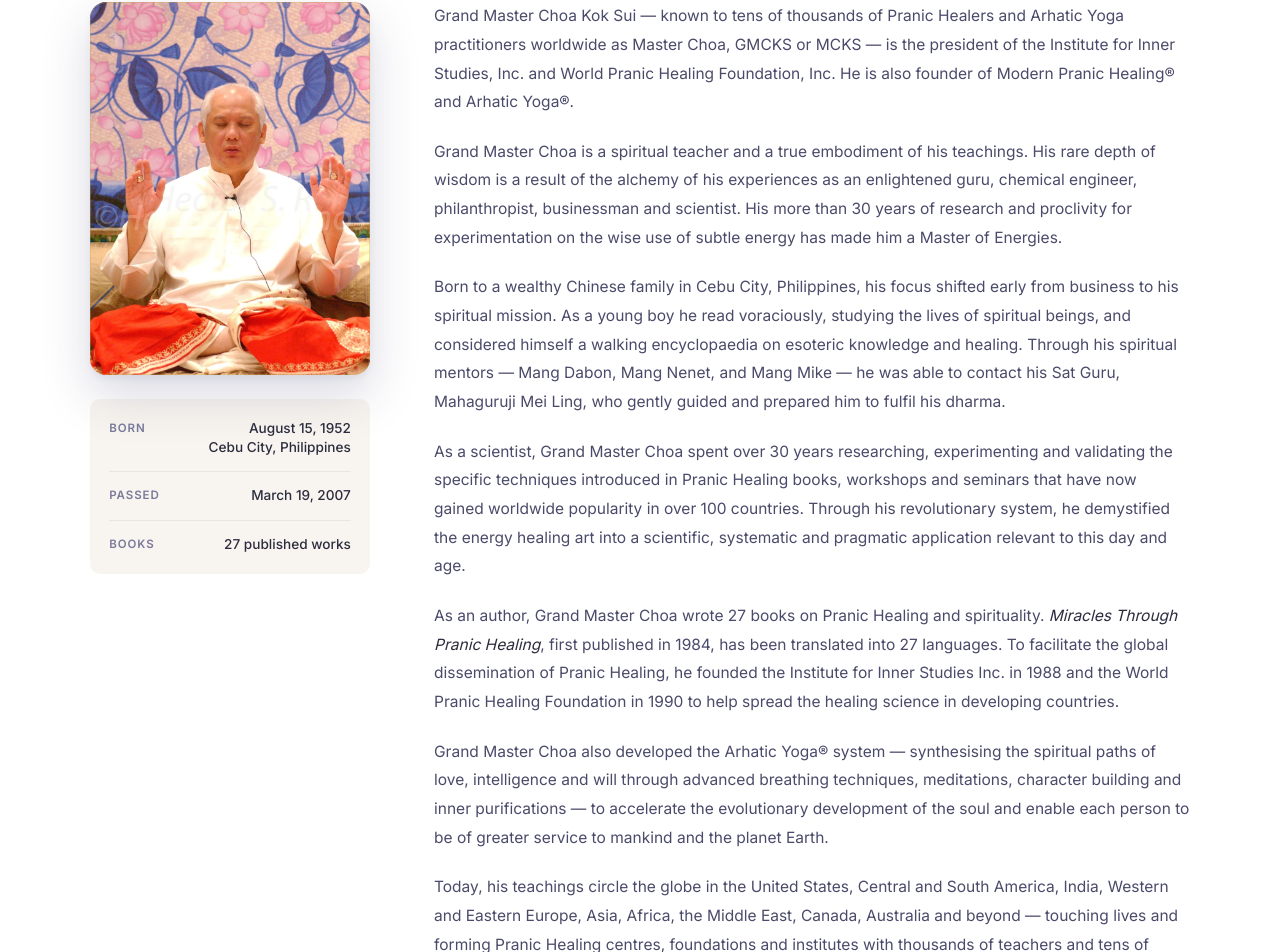
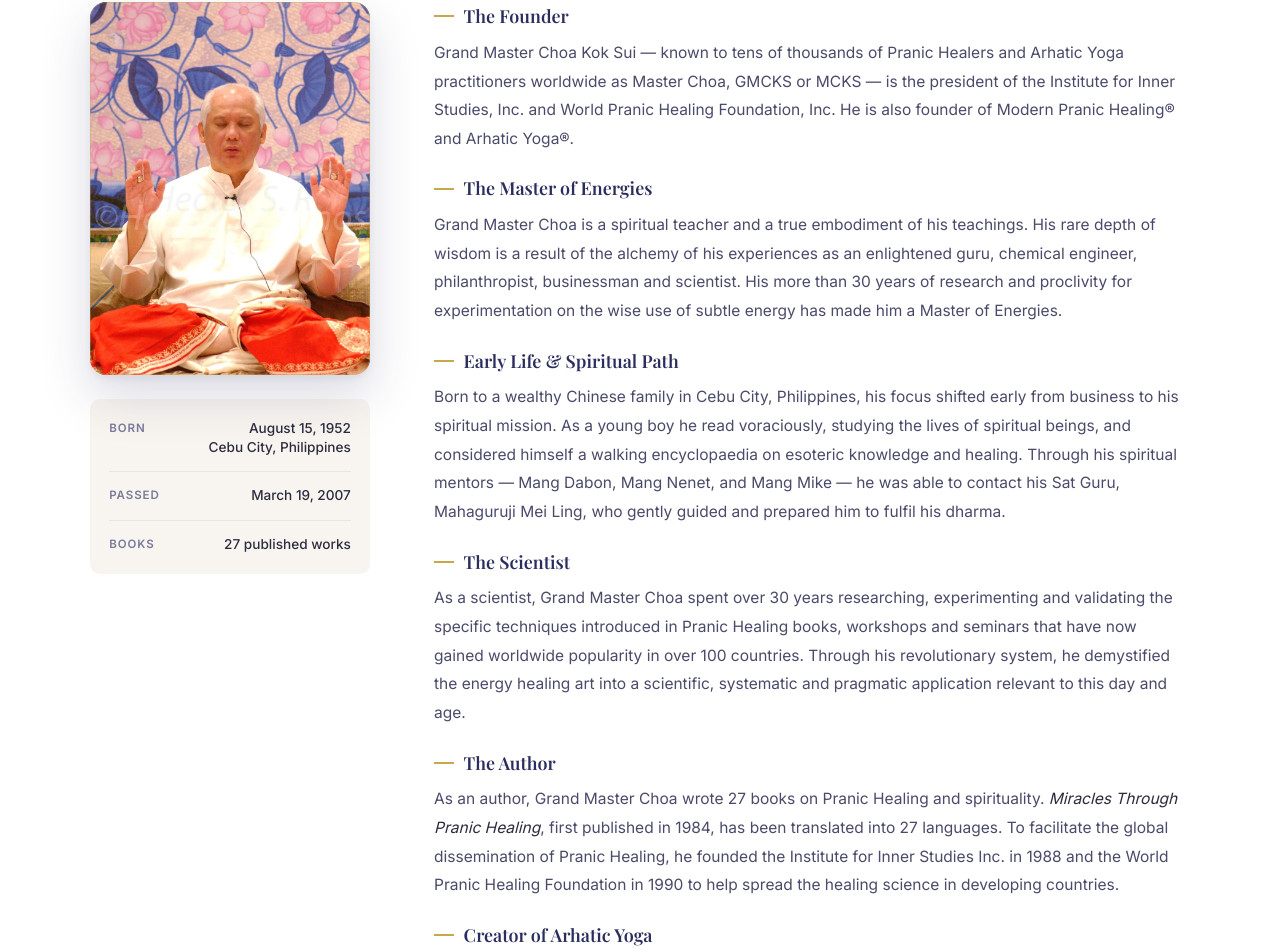
Before and after one commit to vaibhav29300/savitur-sanctuary, a React (Vite) app: page / in a window 1280 px wide. Shown: the part 4111-5063 px from the top of the page. Built offline with nearby package versions, Linux system fonts and the light colour scheme; no server answers; a web font is replaced by a local one.

Commit message:
Founder bio: add a heading to each paragraph in the Master's section

```diff
--- a/src/components/Founder.css
+++ b/src/components/Founder.css
@@ -136,6 +136,30 @@
   gap: 1.3rem;
 }
 
+.founder__bio-block {
+  display: flex;
+  flex-direction: column;
+  gap: 0.5rem;
+}
+
+.founder__bio-heading {
+  display: flex;
+  align-items: center;
+  gap: 0.6rem;
+  font-family: var(--font-serif);
+  font-size: 1.12rem;
+  font-weight: 600;
+  color: var(--navy);
+}
+
+.founder__bio-heading::before {
+  content: '';
+  width: 20px;
+  height: 2px;
+  background: var(--gold);
+  flex-shrink: 0;
+}
+
 .founder__bio p {
   font-size: 0.97rem;
   color: var(--text-mid);
--- a/src/components/Founder.jsx
+++ b/src/components/Founder.jsx
@@ -45,12 +45,17 @@
           </div>
 
           <div className="founder__bio">
+            <div className="founder__bio-block">
+              <h3 className="founder__bio-heading">The Founder</h3>
               <p>
                 Grand Master Choa Kok Sui — known to tens of thousands of Pranic Healers and
                 Arhatic Yoga practitioners worldwide as Master Choa, GMCKS or MCKS — is the
                 president of the Institute for Inner Studies, Inc. and World Pranic Healing
                 Foundation, Inc. He is also founder of Modern Pranic Healing® and Arhatic Yoga®.
               </p>
+            </div>
+            <div className="founder__bio-block">
+              <h3 className="founder__bio-heading">The Master of Energies</h3>
               <p>
                 Grand Master Choa is a spiritual teacher and a true embodiment of his teachings.
                 His rare depth of wisdom is a result of the alchemy of his experiences as an
@@ -58,6 +63,9 @@
                 His more than 30 years of research and proclivity for experimentation on the wise
                 use of subtle energy has made him a Master of Energies.
               </p>
+            </div>
+            <div className="founder__bio-block">
+              <h3 className="founder__bio-heading">Early Life &amp; Spiritual Path</h3>
               <p>
                 Born to a wealthy Chinese family in Cebu City, Philippines, his focus shifted
                 early from business to his spiritual mission. As a young boy he read voraciously,
@@ -66,6 +74,9 @@
                 Mang Dabon, Mang Nenet, and Mang Mike — he was able to contact his Sat Guru,
                 Mahaguruji Mei Ling, who gently guided and prepared him to fulfil his dharma.
               </p>
+            </div>
+            <div className="founder__bio-block">
+              <h3 className="founder__bio-heading">The Scientist</h3>
               <p>
                 As a scientist, Grand Master Choa spent over 30 years researching, experimenting
                 and validating the specific techniques introduced in Pranic Healing books,
@@ -73,6 +84,9 @@
                 countries. Through his revolutionary system, he demystified the energy healing art
                 into a scientific, systematic and pragmatic application relevant to this day and age.
               </p>
+            </div>
+            <div className="founder__bio-block">
+              <h3 className="founder__bio-heading">The Author</h3>
               <p>
                 As an author, Grand Master Choa wrote 27 books on Pranic Healing and spirituality.
                 <em> Miracles Through Pranic Healing</em>, first published in 1984, has been
@@ -81,6 +95,9 @@
                 Pranic Healing Foundation in 1990 to help spread the healing science in developing
                 countries.
               </p>
+            </div>
+            <div className="founder__bio-block">
+              <h3 className="founder__bio-heading">Creator of Arhatic Yoga</h3>
               <p>
                 Grand Master Choa also developed the Arhatic Yoga® system — synthesising the
                 spiritual paths of love, intelligence and will through advanced breathing
@@ -88,6 +105,9 @@
                 the evolutionary development of the soul and enable each person to be of greater
                 service to mankind and the planet Earth.
               </p>
+            </div>
+            <div className="founder__bio-block">
+              <h3 className="founder__bio-heading">A Global Legacy</h3>
               <p>
                 Today, his teachings circle the globe in the United States, Central and South
                 America, India, Western and Eastern Europe, Asia, Africa, the Middle East, Canada,
@@ -95,6 +115,7 @@
                 foundations and institutes with thousands of teachers and tens of thousands of
                 practitioners.
               </p>
+            </div>
 
             <div className="founder__last-words">
               <h4>His Last Messages to His Students</h4>
```
Lines whose indentation alone changed are shown as unchanged.
